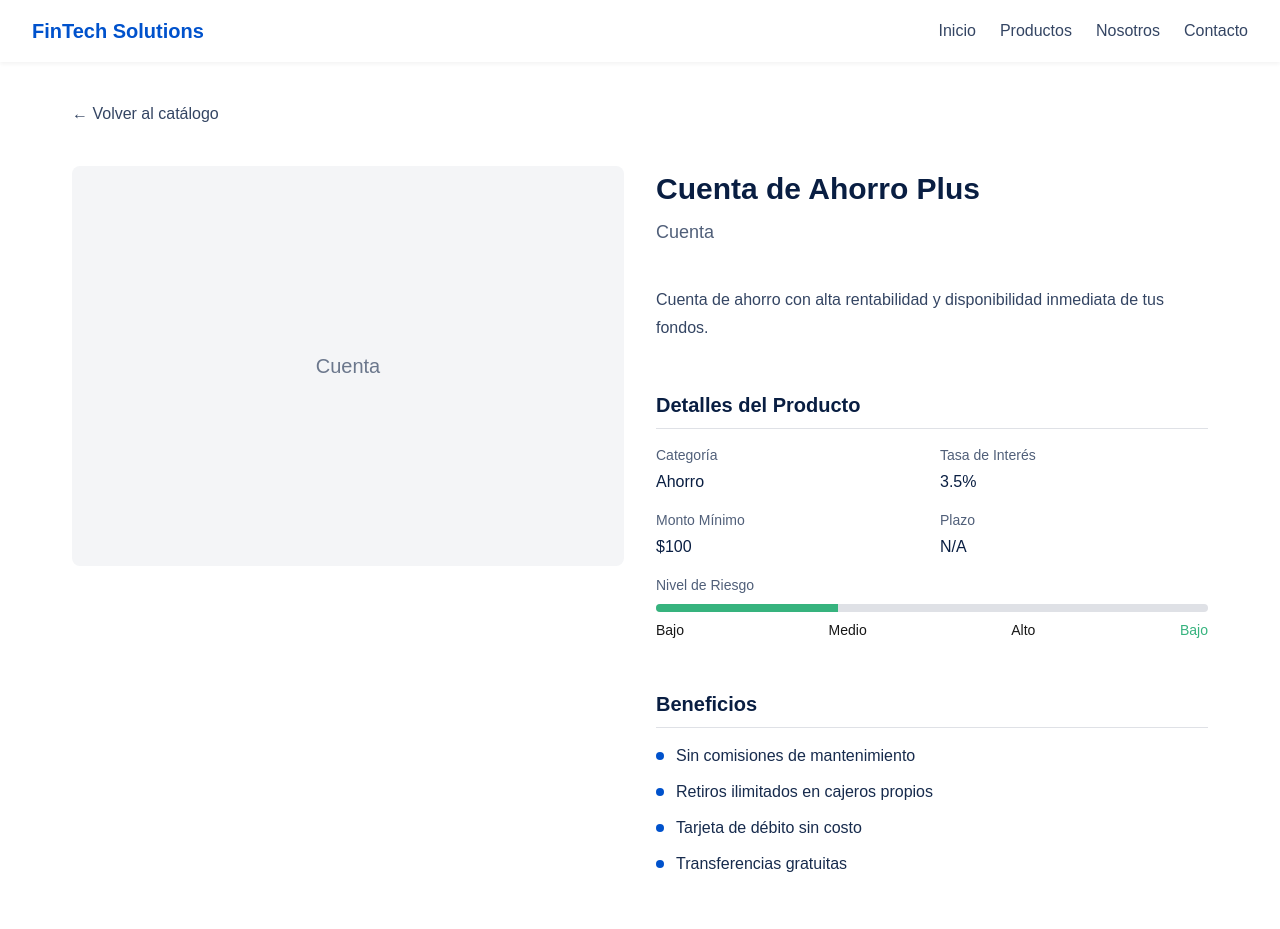
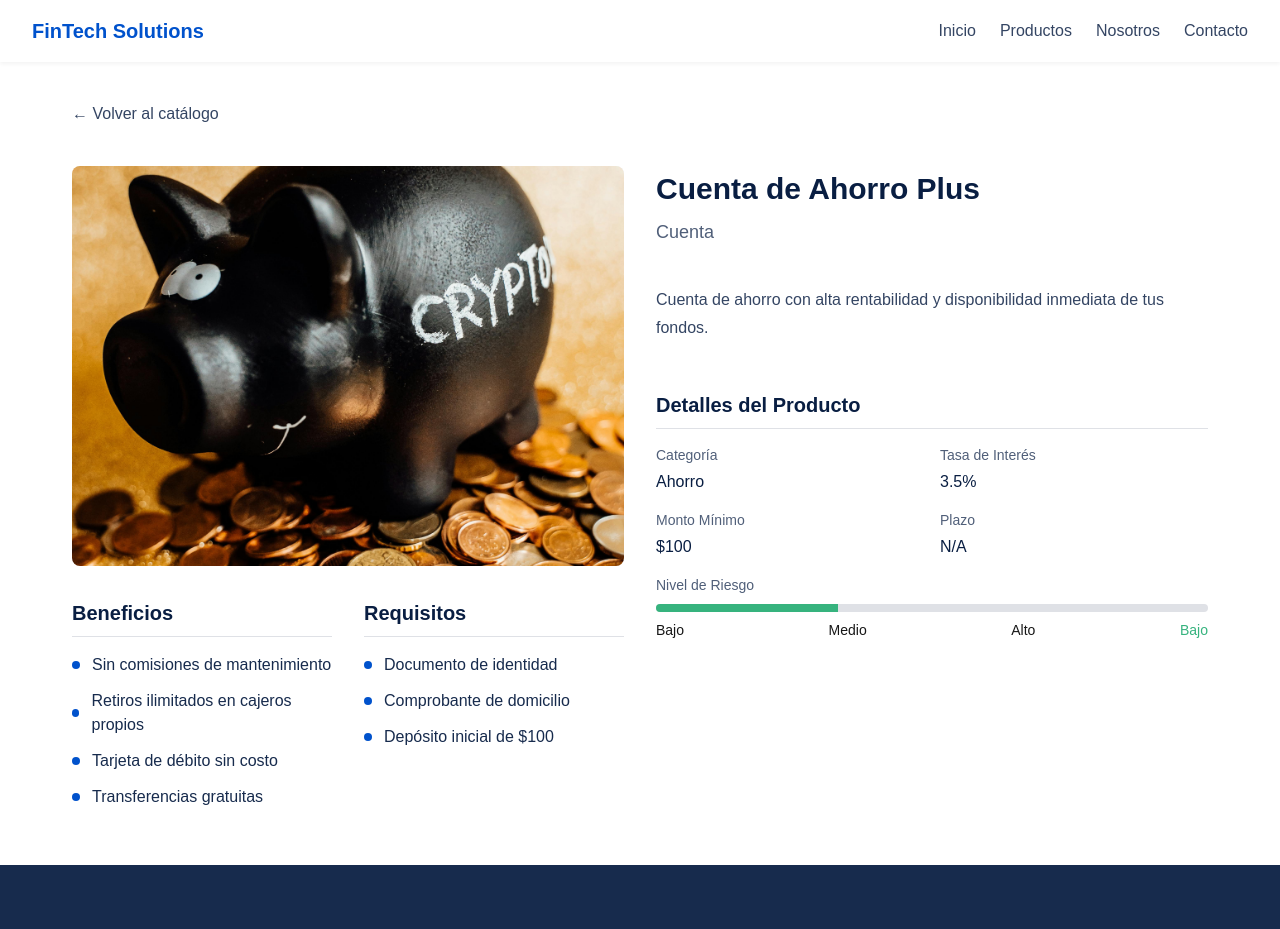
Before and after one commit to josephrojas21/finance-products, a Next.js app: page /product/1 in a window 1280 px wide. Shown: the top 929 px of the page. Built offline with nearby package versions, Linux system fonts and the light colour scheme.

Commit message:
Refactor ClientLayout and Product components for improved image handling and layout
- Updated ClientLayout to use an enhanced theme with styled-components.
- Modified ProductCard to conditionally render images using the next/image component.

```diff
--- a/app/ClientLayout.tsx
+++ b/app/ClientLayout.tsx
@@ -10,9 +10,14 @@ interface ClientLayoutProps {
 }
 
 const ClientLayout: React.FC<ClientLayoutProps> = ({ children }) => {
+  const enhancedTheme = {
+    ...theme,
+    _brand: 'styled-components-theme' as const
+  };
+
   return (
     <StyledComponentsRegistry>
-      <ThemeProvider theme={theme}>
+      <ThemeProvider theme={enhancedTheme}>
         {children}
       </ThemeProvider>
     </StyledComponentsRegistry>
--- a/app/components/ProductCard.tsx
+++ b/app/components/ProductCard.tsx
@@ -3,6 +3,7 @@
 import React from 'react';
 import styled from 'styled-components';
 import Link from 'next/link';
+import Image from 'next/image';
 import { Product } from '../types/product';
 import { Theme } from '../utils/styled';
 
@@ -147,9 +148,19 @@ export const ProductCard: React.FC<ProductCardProps> = ({ product, className })
   return (
     <Card className={className}>
       <ImageContainer>
-        <PlaceholderImage>
-          {product.type}
-        </PlaceholderImage>
+        {product.image ? (
+          <Image
+            src={product.image}
+            alt={product.name}
+            fill
+            sizes="(max-width: 768px) 100vw, (max-width: 1200px) 50vw, 33vw"
+            style={{ objectFit: 'cover' }}
+          />
+        ) : (
+          <PlaceholderImage>
+            {product.type}
+          </PlaceholderImage>
+        )}
       </ImageContainer>
 
       <CardContent>
--- a/app/data/products.ts
+++ b/app/data/products.ts
@@ -192,7 +192,7 @@ export const products: Product[] = [
     minAmount: 100,
     maxAmount: null,
     term: 'Hasta la jubilación',
-    image: '/images/plan-retiro.jpg'
+    image: '/images/plan-retiroSeguro.jpg'
   },
   {
     id: '9',
--- a/app/product/[id]/page.tsx
+++ b/app/product/[id]/page.tsx
@@ -3,6 +3,7 @@
 import React from 'react';
 import { useParams, useRouter } from 'next/navigation';
 import styled from 'styled-components';
+import Image from 'next/image';
 import Header from '../../components/Header';
 import Footer from '../../components/Footer';
 import { getProductById } from '../../data/products';
@@ -59,6 +60,12 @@ const ProductContainer = styled.div`
   }
 `;
 
+const ProductImageSection = styled.div`
+  display: flex;
+  flex-direction: column;
+  gap: 2rem;
+`;
+
 const ProductImageContainer = styled.div`
   position: relative;
   width: 100%;
@@ -111,6 +118,16 @@ const Description = styled.p`
   color: ${({ theme }) => theme.colors.neutral[700]};
   line-height: ${({ theme }) => theme.typography.lineHeight.relaxed};
   margin-bottom: 1.5rem;
+`;
+
+const InfoSectionsContainer = styled.div`
+  display: grid;
+  grid-template-columns: 1fr;
+  gap: 2rem;
+
+  @media (min-width: ${({ theme }) => theme.breakpoints.md}) {
+    grid-template-columns: 1fr 1fr;
+  }
 `;
 
 const InfoSection = styled.div`
@@ -264,11 +281,44 @@ export default function ProductDetail() {
 
         {product && (
           <ProductContainer>
-            <ProductImageContainer>
-              <PlaceholderImage>
-                {product.type}
-              </PlaceholderImage>
-            </ProductImageContainer>
+            <ProductImageSection>
+              <ProductImageContainer>
+                {product.image ? (
+                  <Image
+                    src={product.image}
+                    alt={product.name}
+                    fill
+                    sizes="(max-width: 768px) 100vw, 50vw"
+                    style={{ objectFit: 'cover' }}
+                    priority
+                  />
+                ) : (
+                  <PlaceholderImage>
+                    {product.type}
+                  </PlaceholderImage>
+                )}
+              </ProductImageContainer>
+
+              <InfoSectionsContainer>
+                <InfoSection>
+                  <SectionTitle>Beneficios</SectionTitle>
+                  <ListContainer>
+                    {product.benefits.map((benefit, index) => (
+                      <ListItem key={index}>{benefit}</ListItem>
+                    ))}
+                  </ListContainer>
+                </InfoSection>
+
+                <InfoSection>
+                  <SectionTitle>Requisitos</SectionTitle>
+                  <ListContainer>
+                    {product.requirements.map((requirement, index) => (
+                      <ListItem key={index}>{requirement}</ListItem>
+                    ))}
+                  </ListContainer>
+                </InfoSection>
+              </InfoSectionsContainer>
+            </ProductImageSection>
 
             <ProductInfo>
               <ProductHeader>
@@ -324,24 +374,6 @@ export default function ProductDetail() {
                   </RiskDescription>
                 </RiskContainer>
               </InfoSection>
-
-              <InfoSection>
-                <SectionTitle>Beneficios</SectionTitle>
-                <ListContainer>
-                  {product.benefits.map((benefit, index) => (
-                    <ListItem key={index}>{benefit}</ListItem>
-                  ))}
-                </ListContainer>
-              </InfoSection>
-
-              <InfoSection>
-                <SectionTitle>Requisitos</SectionTitle>
-                <ListContainer>
-                  {product.requirements.map((requirement, index) => (
-                    <ListItem key={index}>{requirement}</ListItem>
-                  ))}
-                </ListContainer>
-              </InfoSection>
             </ProductInfo>
           </ProductContainer>
         )}
```
